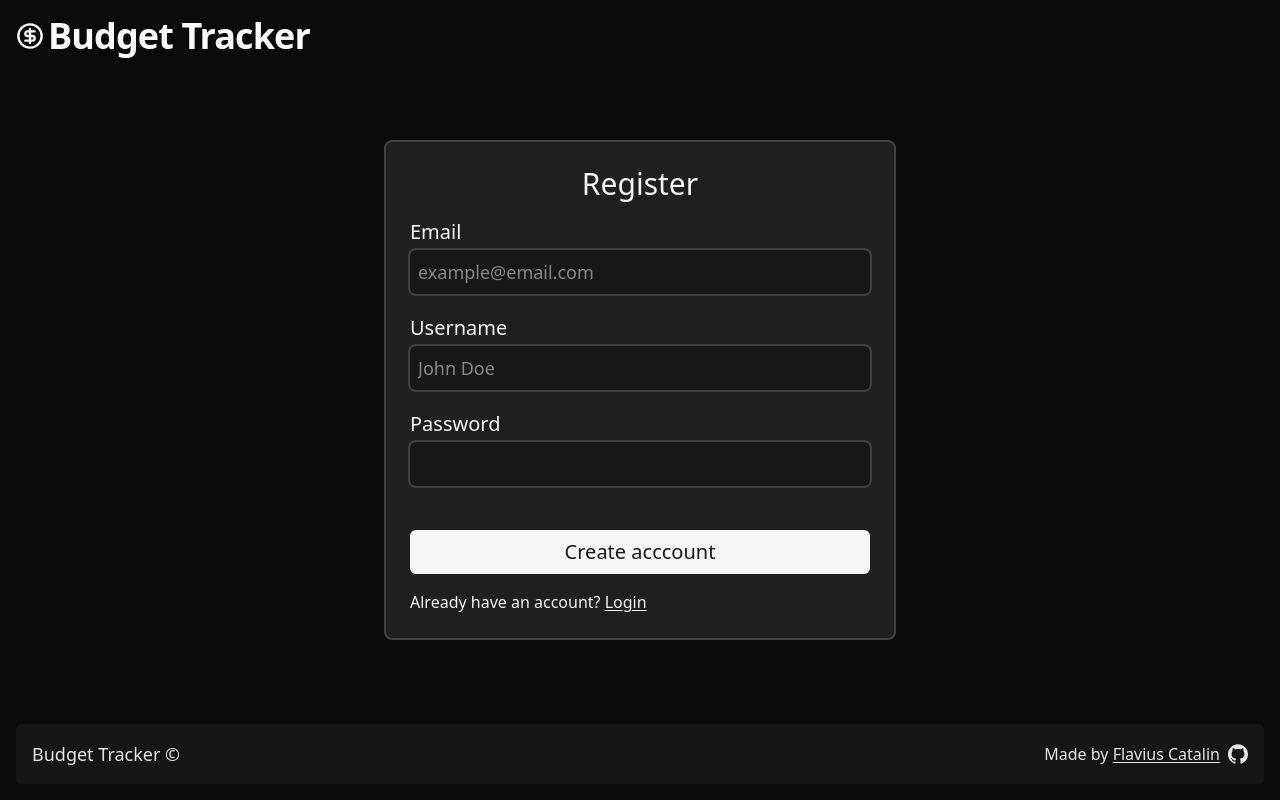
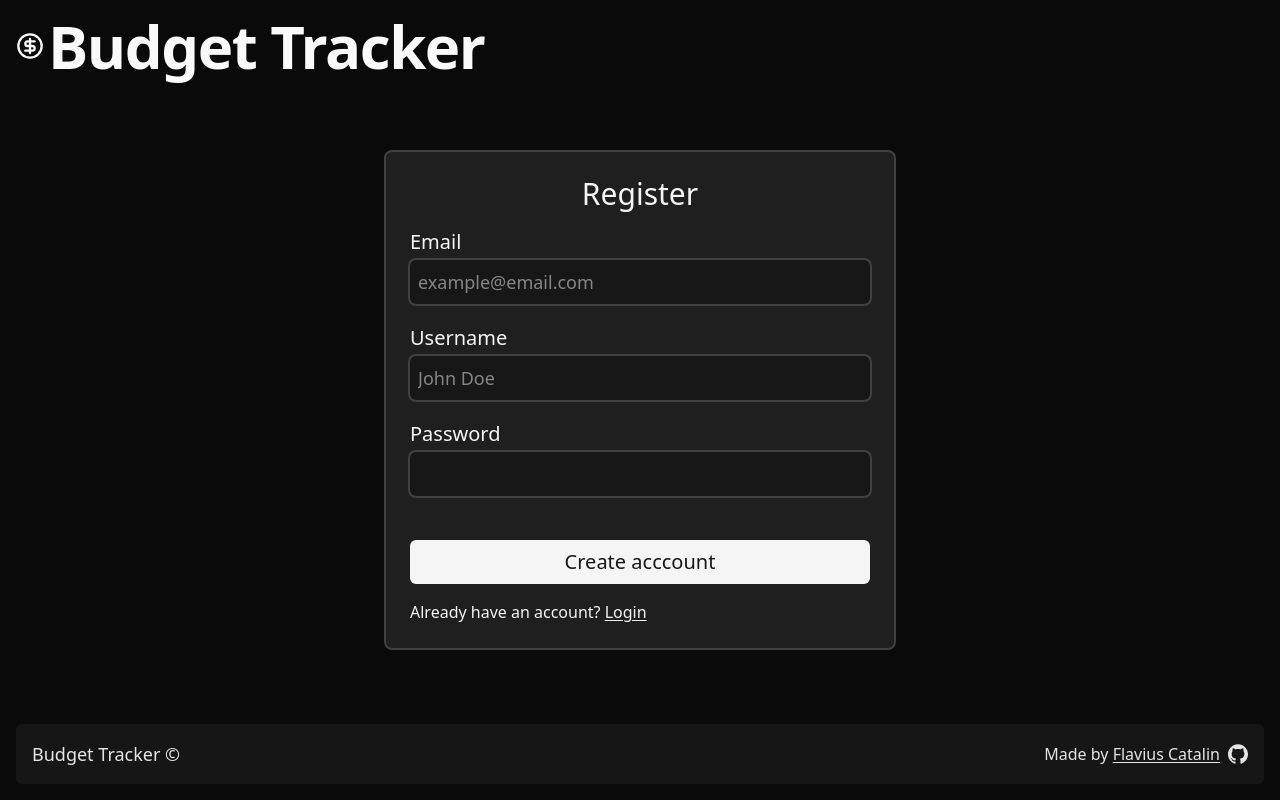
Before and after one commit to kete102/budget-tracker, a React (Vite) app in the folder frontend/: page /sign-up in a window 1280 px wide. Built offline with nearby package versions, Linux system fonts and the light colour scheme; no server answers.

Commit message:
refactor: added link component from react-router to header-title

```diff
--- a/frontend/src/components/header-title.tsx
+++ b/frontend/src/components/header-title.tsx
@@ -1,14 +1,15 @@
 import { CircleDollarSign } from "lucide-react";
+import { Link } from "react-router";
 
 interface Props {
   styles?: string
 }
 function HeaderTitle({ styles }: Props) {
   return (
-    <h1 className={`inline-flex text-neutral-50 items-center text-center gap-x-1 text-4xl tracking-tight font-bold ${styles}`}>
+    <Link to='/' viewTransition className={`inline-flex text-neutral-50 items-center text-center gap-x-1 text-5xl md:text-6xl tracking-tight font-bold ${styles}`}>
       <CircleDollarSign className="size-7" stroke="currentColor" />
       Budget Tracker
-    </h1>
+    </Link>
   )
 }
 
--- a/frontend/src/components/header.tsx
+++ b/frontend/src/components/header.tsx
@@ -1,6 +1,5 @@
 import { useAuthService } from "@/hooks/use-auth-service"
 import { useAuth } from "@/hooks/useAuth"
-import { Link } from "react-router"
 import HeaderTitle from "./header-title"
 
 
@@ -11,9 +10,7 @@ function Header() {
   return (
     <header className="container mx-auto text-neutral-300">
       <div className="flex items-center justify-between">
-        <Link to='/' viewTransition>
-          <HeaderTitle />
-        </Link>
+        <HeaderTitle />
         {token &&
           (
             <button onClick={() => signOutUser()} className="px-4 py-2 cursor-pointer bg-neutral-100 text-neutral-900 active:scale-95 hover:scale-105 transition-transform  rounded-lg font-medium text-md">Log out</button>
```
